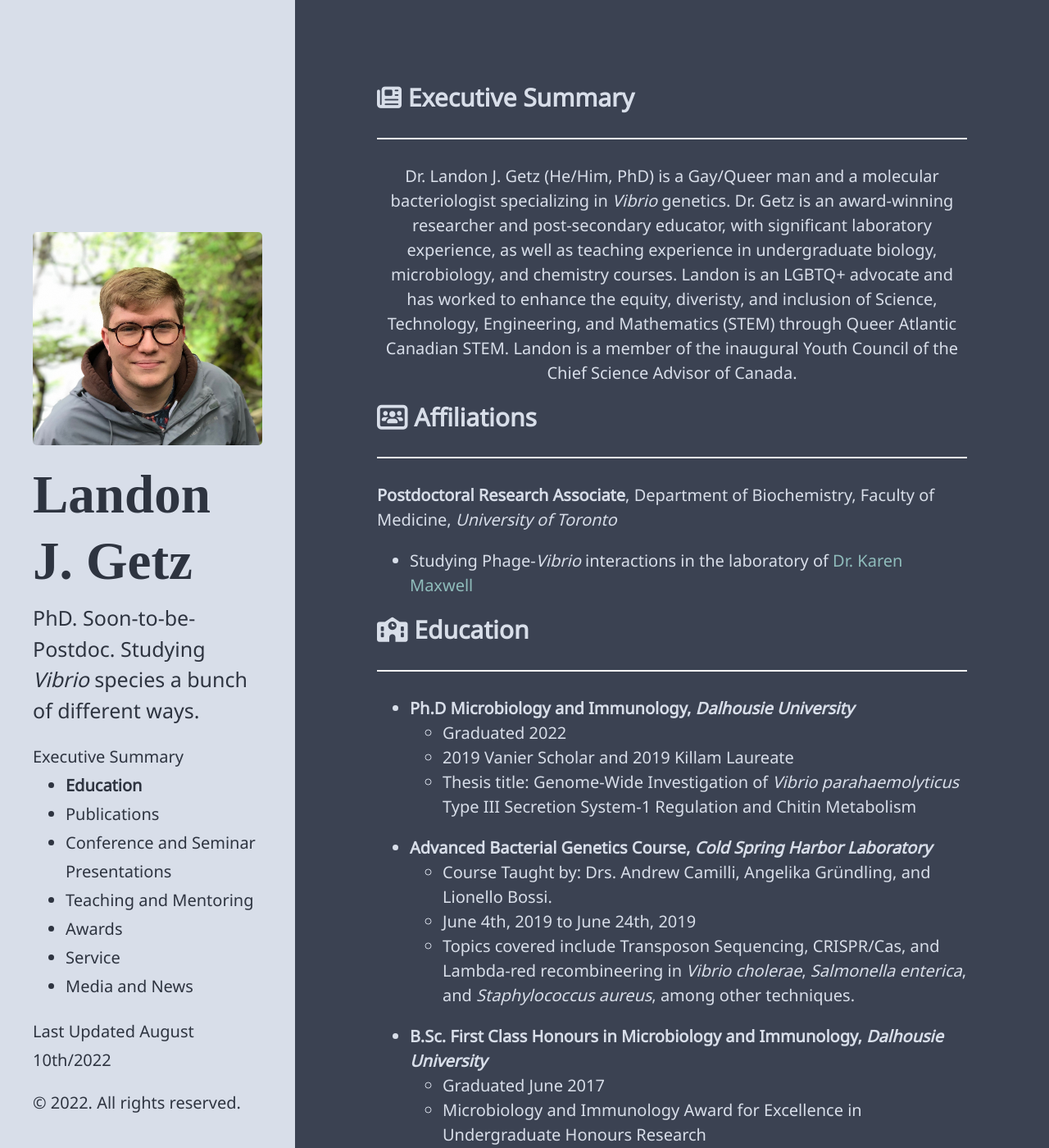
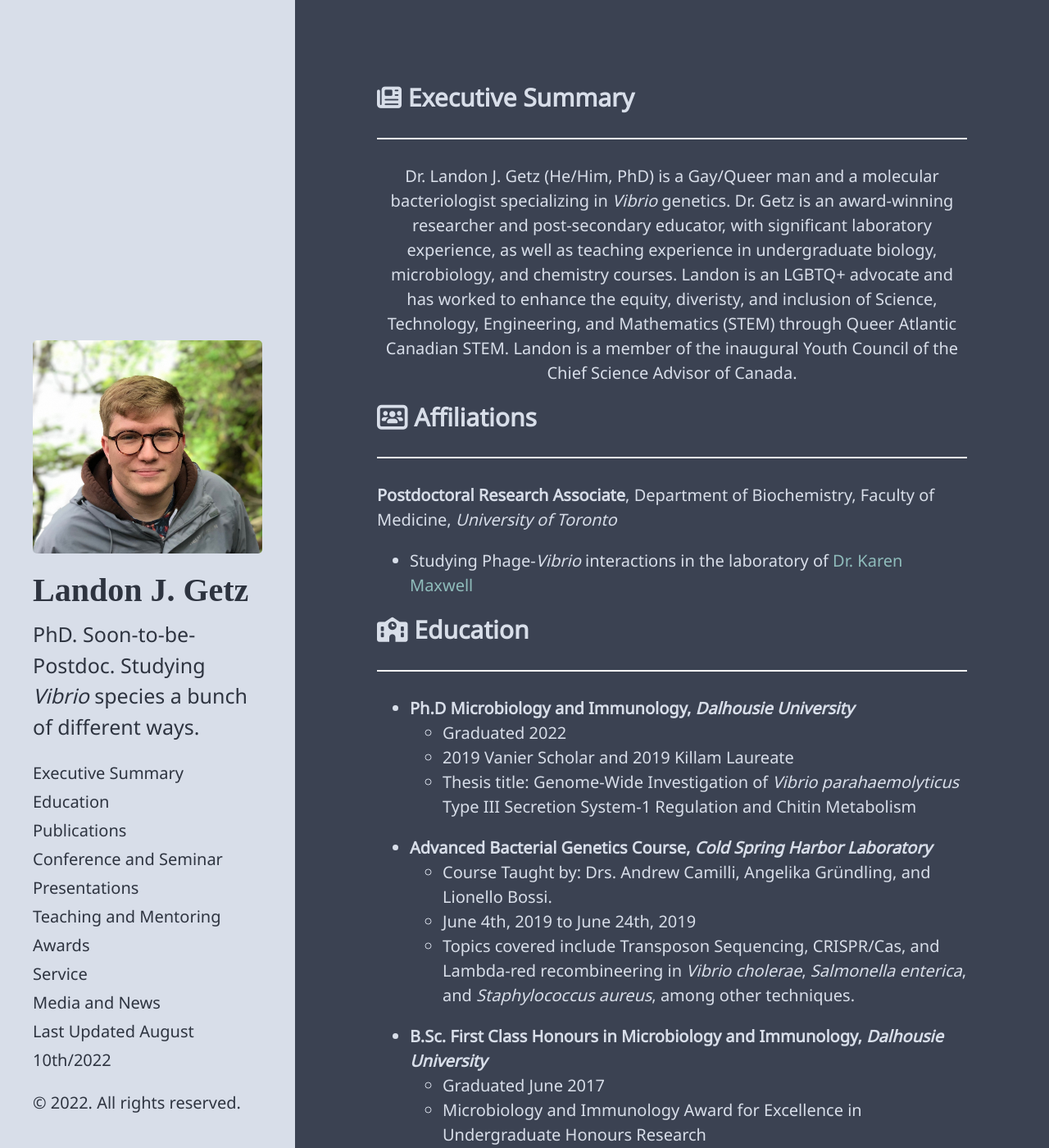
Before and after one commit to LandonGetz/landongetz.github.io, a Jekyll site: the page built from index.markdown, in a window 1280 px wide and 1400 px high. Shown: the whole window at 82% size. Built offline with Jekyll 4.4.1, drawn with Linux system fonts in a browser that asks for light colours; nearby versions of some CDN libraries.

Commit message:
Minor CSS Fixes

```diff
--- a/_includes/sidebar.html
+++ b/_includes/sidebar.html
@@ -12,15 +12,13 @@
 
     <nav class="sidebar-nav">
       <a class="sidebar-nav-item" href="#-executive-summary">Executive Summary</a>
-      <ul>
-      <li><a class="sidebar-nav-item active" href="#-education">Education</a></li>
-      <li><a class="sidebar-nav-item" href="#-publications">Publications</a></li>
-      <li><a class="sidebar-nav-item" href="#-conference-and-seminar-presentations">Conference and Seminar Presentations</a></li>
-      <li><a class="sidebar-nav-item" href="#-teaching-and-mentoring">Teaching and Mentoring</a></li>
-      <li><a class="sidebar-nav-item" href="#-awards">Awards</a></li>
-      <li><a class="sidebar-nav-item" href="#-service">Service</a></li>
-      <li><a class="sidebar-nav-item" href="#-media">Media and News</a></li>
-      </ul>
+      <a class="sidebar-nav-item" href="#-education">Education</a>
+      <a class="sidebar-nav-item" href="#-publications">Publications</a>
+      <a class="sidebar-nav-item" href="#-conference-and-seminar-presentations">Conference and Seminar Presentations</a>
+      <a class="sidebar-nav-item" href="#-teaching-and-mentoring">Teaching and Mentoring</a>
+      <a class="sidebar-nav-item" href="#-awards">Awards</a>
+      <a class="sidebar-nav-item" href="#-service">Service</a>
+      <a class="sidebar-nav-item" href="#-media">Media and News</a>
 
       {% comment %}
         The code below dynamically generates a sidebar nav of pages with
--- a/public/css/hyde.css
+++ b/public/css/hyde.css
@@ -80,7 +80,7 @@ html {
   color: #2e3440;
   margin-top: 0;
   font-family: "Abril Fatface", serif;
-  font-size: 3.25rem;
+  font-size: 2rem;
 }
 
 /* Sidebar nav */
```
